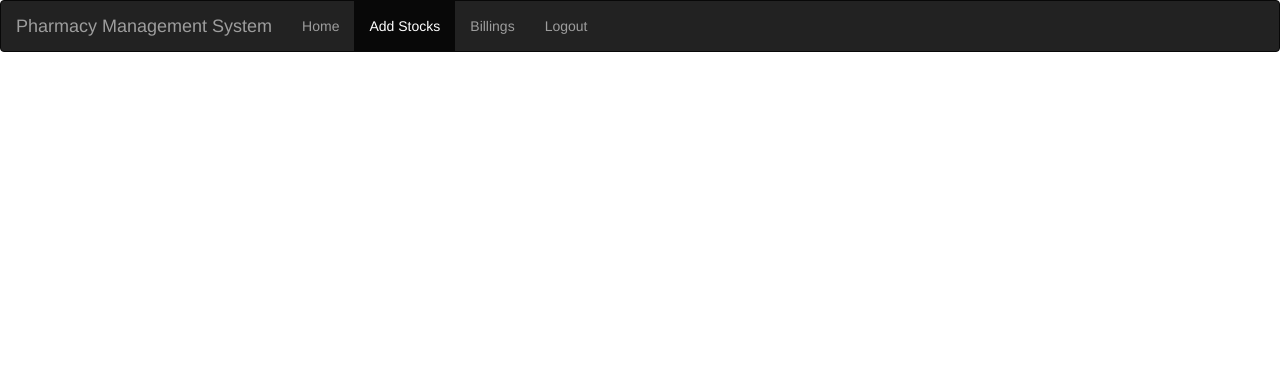
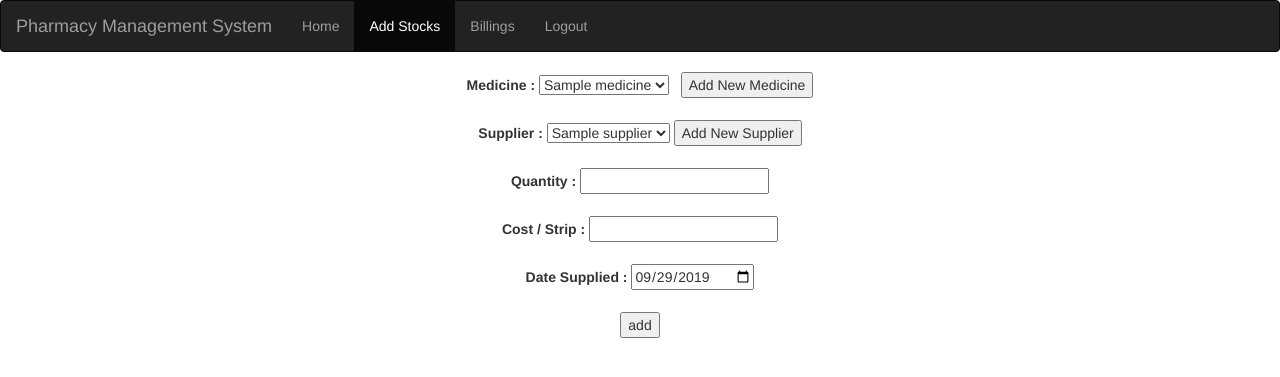
Before and after one commit to sanathkumarls/Pharmacy_MVC, a PHP site: page /application/views/AddStocks.php in a window 1280 px wide. Shown: the top 377 px of the page. Run offline with PHP 8.4, Linux system fonts and the light colour scheme; the visitor is signed in with stand-in values (Sample User, id 1); tables that the repository leaves empty hold one stand-in row (values such as "Sample post").

Commit message:
add stocks completed

```diff
--- a/application/controllers/AddStocksController.php
+++ b/application/controllers/AddStocksController.php
@@ -6,8 +6,71 @@
  * Time: 4:38 PM
  */
 
+require_once '../models/Stocks.php';
+require_once '../models/Medicine.php';
+require_once '../models/Supplier.php';
 
 class AddStocksController
 {
+    public function getUserInput()
+    {
+        $m_id=$_POST['m_id'];
+        $sup_id=$_POST['sup_id'];
+        $quantity=$_POST['quantity'];
+        $cost=$_POST['cost'];
+        $date_supplied=$_POST['date_supplied'];
+        //check foreign key if time permits
+        if($m_id != null && $sup_id != null && $quantity != null && $cost != null && $date_supplied != null)
+            $this->addStocks($m_id,$sup_id,$quantity,$cost,$date_supplied);
+        else
+            echo "<script>
+                        alert('All Fields Are Mandatory');
+                        window.location.href='../views/AddStocks.php';
+                </script>";
+    }
+
+    private function addStocks($m_id,$sup_id,$quantity,$cost,$date_supplied)
+    {
+        $objStocks=new Stocks();
+        $res=$objStocks->addStocks($m_id,$sup_id,$quantity,$cost,$date_supplied);
+        if($res)
+        {
+            echo "<script>
+                        alert('STOCKS ADDED SUCCESSFULLY');
+                        window.location.href='../views/Home.php';
+                </script>";
+        }
+        else
+        {
+            echo "<script>
+                        alert('FAILED TO ADD NEW STOCK');
+                        window.location.href='../views/AddStocks.php';
+                </script>";
+        }
+    }
+
+    public function fetchMedicines()
+    {
+        $objMedicine=new Medicine();
+        return $objMedicine->getMedicine();
+    }
+
+    public function fetchSuppliers()
+    {
+        $objSupplier = new Supplier();
+        return $objSupplier->getSupplier();
+    }
 
 }
+
+
+if(isset($_POST['add']))
+{
+    $addStocks=new AddStocksController();
+    $addStocks->getUserInput();
+}
+
+
+//$addStocks=new AddStocksController();
+//$values=$addStocks->fetchMedicines();
+//print_r($values->fetch_all());
--- a/application/models/Medicine.php
+++ b/application/models/Medicine.php
@@ -19,12 +19,15 @@ class Medicine
         return $result;
     }
 
-    public function getMedicine()
+    public function getMedicine($m_id = 0)
     {
         $db=new Database();
         $con=$db->open_connection();
+        if($m_id != 0)
+            $query="select * from medicine where m_id = '$m_id'";
+        else
+            $query="select * from medicine";
 
-        $query="select * from medicine";
         $result=$con->query($query);
 
         if($result->num_rows > 0)
--- a/application/models/Supplier.php
+++ b/application/models/Supplier.php
@@ -20,12 +20,16 @@ class Supplier
         return $result;
     }
 
-    public function getSupplier()
+    public function getSupplier($sup_id = 0)
     {
         $db=new Database();
         $con=$db->open_connection();
 
-        $query="select * from supplier";
+        if($sup_id != 0)
+            $query="select * from supplier where sup_id = '$sup_id'";
+        else
+            $query="select * from supplier";
+
         $result=$con->query($query);
         if($result->num_rows > 0)
             return $result;
--- a/application/views/AddStocks.php
+++ b/application/views/AddStocks.php
@@ -14,13 +14,66 @@ if(!isset($_SESSION['useremail']))
     return;
 }
 
+include 'Header.php';
+require_once '../controllers/AddStocksController.php';
+$objStocksController = new AddStocksController();
 
-include 'Header.php';
+$medicines=$objStocksController->fetchMedicines();
 
+$suppliers = $objStocksController->fetchSuppliers();
 ?>
 <title>PMS-Add Stocks</title>
 </head>
 <body>
+<div align="center">
+<form action="../controllers/AddStocksController.php" method="post">
+    <label>Medicine : </label>
+    <select name="m_id" required>
+        <?php
+        while($row = $medicines->fetch_assoc())
+        {
+            echo '<option value="'.$row['m_id'].'">'.$row['m_name'].'</option>';
+        }
+        ?>
+
+    </select>
+    &nbsp;
+    <button onclick="addMedicine()">Add New Medicine</button>
+    <br><br>
+    <label>Supplier : </label>
+    <select name="sup_id" required>
+        <?php
+        while($row = $suppliers->fetch_assoc())
+        {
+            echo '<option value="'.$row['sup_id'].'">'.$row['sup_name'].'</option>';
+        }
+        ?>
+    </select>
+    <button onclick="addSupplier()">Add New Supplier</button>
+    <br><br>
+    <label>Quantity : </label>
+    <input type="number" name="quantity" required>
+    <br><br>
+    <label>Cost / Strip : </label>
+    <input type="number" name="cost" required>
+    <br><br>
+    <label>Date Supplied : </label>
+    <input type="date" name="date_supplied" value="<?php echo date("Y-m-d");?>" required>
+    <br><br>
+    <input type="submit" name="add" value="add">
+</form>
+</div>
 
 </body>
+<script>
+    function addSupplier()
+    {
+        window.location.href='AddSupplier.php';
+    }
+    function addMedicine()
+    {
+        window.location.href='AddMedicine.php';
+    }
+</script>
+
 </html>
--- a/application/views/Login.php
+++ b/application/views/Login.php
@@ -20,8 +20,10 @@ if(isset($_SESSION['useremail']))
 <div align="center">
     <h1>Login</h1>
     <form action="../controllers/LoginController.php" method="post">
+        <label>Email : </label>
         <input type="text" name="useremail" placeholder="Enter Email"/>
         <br/><br/>
+        <label>Password : </label>
         <input type="password" name="password" placeholder="Enter Password"/>
         <br/><br/>
         <input type="submit" name="submit" value="Submit"/>
```
Also changed, not shown: application/controllers/LoginController.php (+7 -9 lines).
